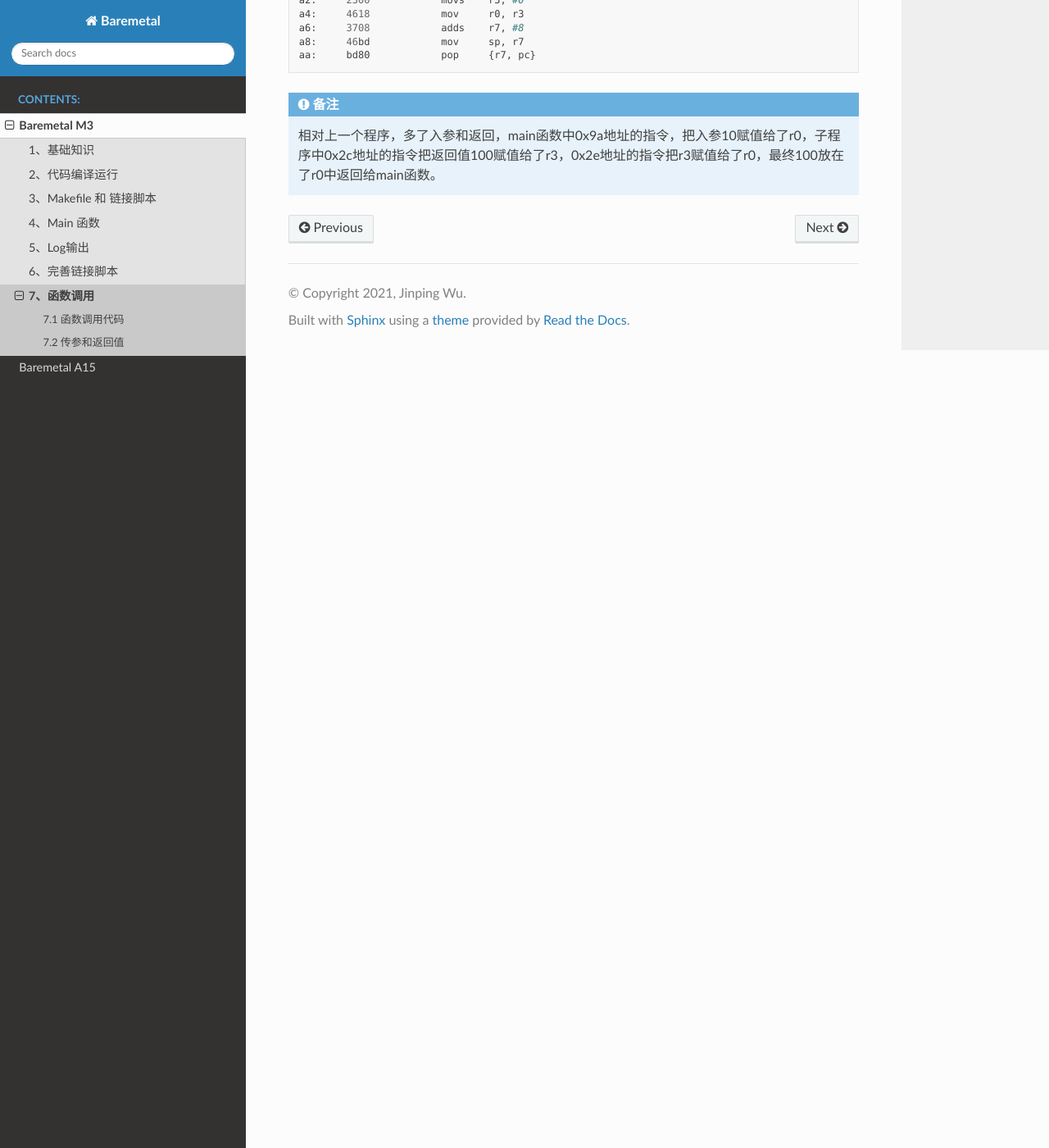
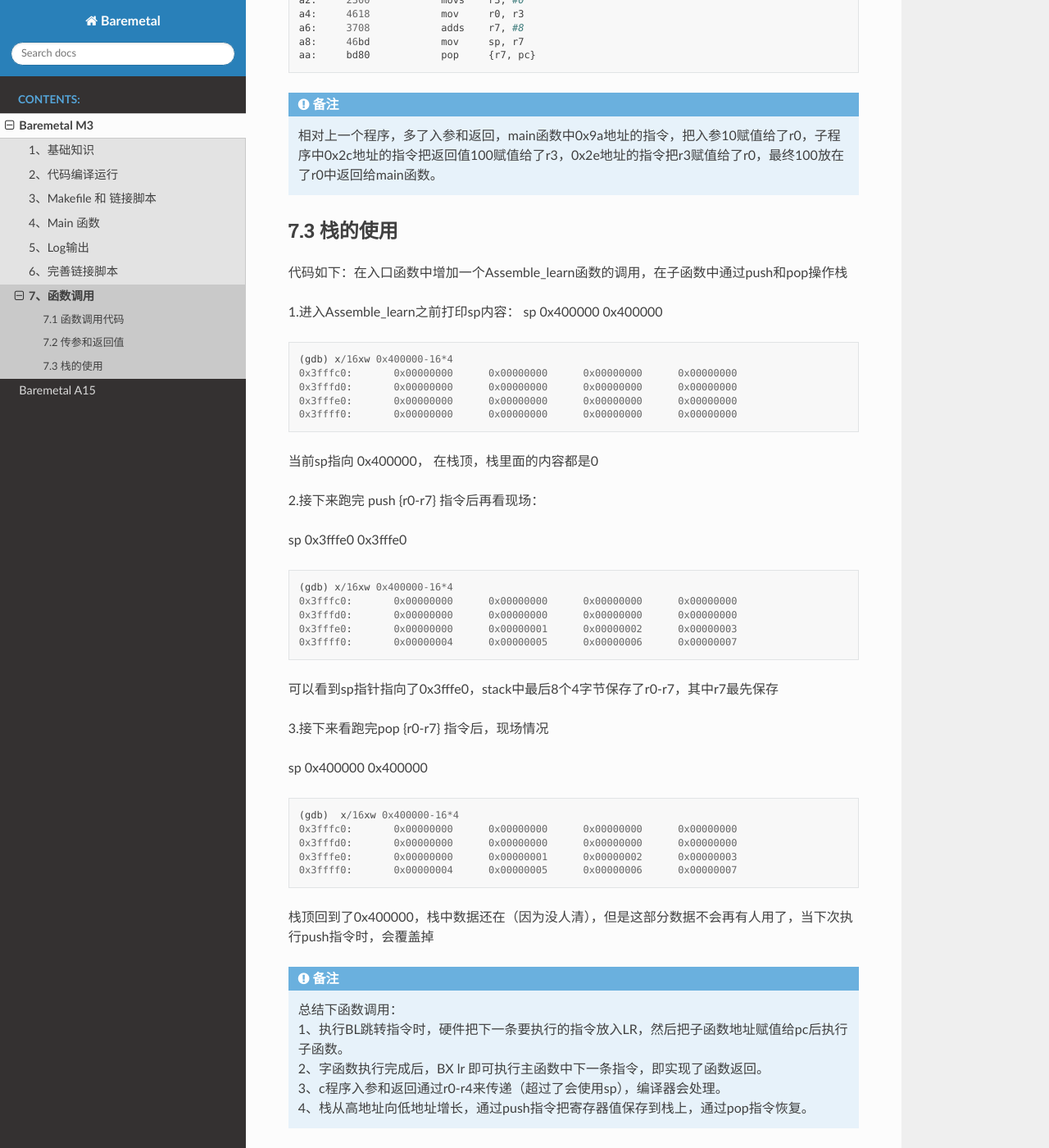
Before and after one commit to thomas-coding/baremetal, a Sphinx documentation site: the page built from docs/baremetal-m3/m3_function_call.rst, in a window 1280 px wide and 1400 px high, scrolled down 1923 px. Shown: the whole window at 82% size. Built offline with Sphinx 7.4.7 and the Read the Docs theme 2.0.0, drawn with Linux system fonts in a browser that asks for light colours.

Commit message:
bm-m3 : update doc

```diff
--- a/docs/baremetal-m3/m3_function_call.rst
+++ b/docs/baremetal-m3/m3_function_call.rst
@@ -101,3 +101,110 @@
 
 .. note::
 	相对上一个程序，多了入参和返回，main函数中0x9a地址的指令，把入参10赋值给了r0，子程序中0x2c地址的指令把返回值100赋值给了r3，0x2e地址的指令把r3赋值给了r0，最终100放在了r0中返回给main函数。
+
+
+
+7.3 栈的使用
+-------------------------------------------
+
+代码如下：在入口函数中增加一个Assemble_learn函数的调用，在子函数中通过push和pop操作栈
+
+.. code-block::asm
+
+	/*
+	* Copyright (c) 2021-2031, Jinping Wu. All rights reserved.
+	*
+	* SPDX-License-Identifier: MIT
+	*/
+
+	__Vectors:
+		.long		__StackTop				/*     Top of Stack */
+		.long		Reset_Handler			/*     Reset Handler */
+		.long		0x11111111
+		.long		0x22222222
+
+		.thumb_func
+	Assemble_learn:
+		push	{r0-r7}						/* Save registers to stack , thumbe only support r0-r7*/
+		add     r7, sp, #0					/* Save sp to r7 */
+
+		mov		r0, #0
+		mov		r1, #0
+		mov		r2, #0
+		mov		r3, #0
+		mov		r4, #0
+		mov		r5, #0
+		mov		r6, #0
+
+		mov     sp, r7						/* Restore sp*/
+		pop		{r0-r7}						/* Restore registers*/
+		bx		lr							/* Return*/
+
+		.thumb_func
+		.globl   Reset_Handler
+	Reset_Handler:
+		mov		r0, #0
+		mov		r1, #1
+		mov		r2, #2
+		mov		r3, #3
+		mov		r4, #4
+		mov		r5, #5
+		mov		r6, #6
+		mov		r7, #7
+		bl		Assemble_learn
+		mov		r7, #6
+		bl		main
+		mov		r3, #4
+		b		.
+		mov		r2, #4
+
+
+1.进入Assemble_learn之前打印sp内容：
+sp             0x400000            0x400000
+
+.. code-block::
+
+	(gdb) x/16xw 0x400000-16*4
+	0x3fffc0:       0x00000000      0x00000000      0x00000000      0x00000000
+	0x3fffd0:       0x00000000      0x00000000      0x00000000      0x00000000
+	0x3fffe0:       0x00000000      0x00000000      0x00000000      0x00000000
+	0x3ffff0:       0x00000000      0x00000000      0x00000000      0x00000000
+
+当前sp指向 0x400000， 在栈顶，栈里面的内容都是0
+
+
+2.接下来跑完 push	{r0-r7}	 指令后再看现场：
+
+sp             0x3fffe0            0x3fffe0
+
+.. code-block::
+
+	(gdb) x/16xw 0x400000-16*4
+	0x3fffc0:       0x00000000      0x00000000      0x00000000      0x00000000
+	0x3fffd0:       0x00000000      0x00000000      0x00000000      0x00000000
+	0x3fffe0:       0x00000000      0x00000001      0x00000002      0x00000003
+	0x3ffff0:       0x00000004      0x00000005      0x00000006      0x00000007
+
+可以看到sp指针指向了0x3fffe0，stack中最后8个4字节保存了r0-r7，其中r7最先保存
+
+
+3.接下来看跑完pop		{r0-r7}	指令后，现场情况
+
+sp             0x400000            0x400000
+
+.. code-block::
+
+	(gdb)  x/16xw 0x400000-16*4
+	0x3fffc0:       0x00000000      0x00000000      0x00000000      0x00000000
+	0x3fffd0:       0x00000000      0x00000000      0x00000000      0x00000000
+	0x3fffe0:       0x00000000      0x00000001      0x00000002      0x00000003
+	0x3ffff0:       0x00000004      0x00000005      0x00000006      0x00000007
+
+栈顶回到了0x400000，栈中数据还在（因为没人清），但是这部分数据不会再有人用了，当下次执行push指令时，会覆盖掉
+
+.. note::
+	| 总结下函数调用：
+	| 1、执行BL跳转指令时，硬件把下一条要执行的指令放入LR，然后把子函数地址赋值给pc后执行子函数。
+	| 2、字函数执行完成后，BX lr 即可执行主函数中下一条指令，即实现了函数返回。
+	| 3、c程序入参和返回通过r0-r4来传递（超过了会使用sp），编译器会处理。
+	| 4、栈从高地址向低地址增长，通过push指令把寄存器值保存到栈上，通过pop指令恢复。
--- a/docs/conf.py
+++ b/docs/conf.py
@@ -60,4 +60,4 @@ html_theme_path = [sphinx_rtd_theme.get_html_theme_path()]
 # Add any paths that contain custom static files (such as style sheets) here,
 # relative to this directory. They are copied after the builtin static files,
 # so a file named "default.css" will overwrite the builtin "default.css".
-html_static_path = ['_static']
+#html_static_path = ['_static']
```
